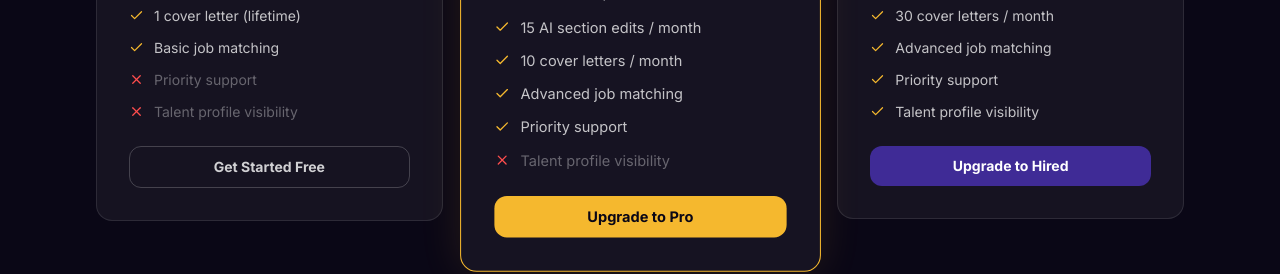
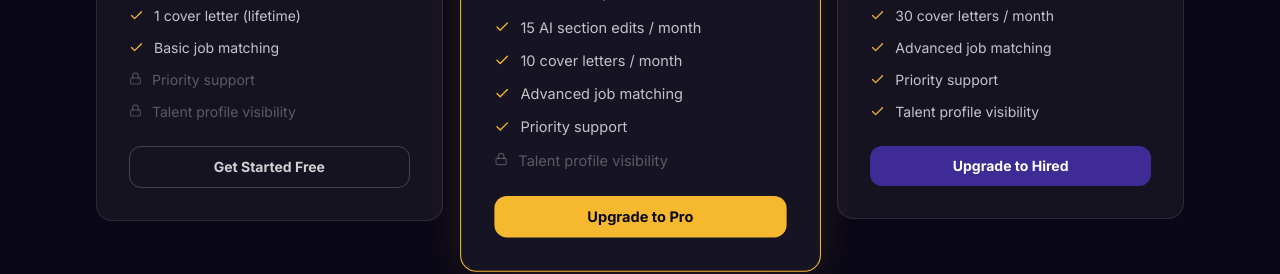
Before and after one commit to Husamalj/hired-jo, a Next.js app: page /pricing in a window 1280 px wide. Shown: the part 480-754 px from the top of the page. Built offline with nearby package versions, Linux system fonts and the light colour scheme; no server answers.

Commit message:
fix: replace X with lock icon for unavailable features on pricing cards
Co-Authored-By: Claude Sonnet 4.6 <noreply@anthropic.com>

```diff
--- a/app/pricing/page.tsx
+++ b/app/pricing/page.tsx
@@ -3,7 +3,7 @@
 import { useState } from "react";
 import Link from "next/link";
 import Navbar from "@/components/Navbar";
-import { Check, X } from "lucide-react";
+import { Check, Lock } from "lucide-react";
 
 type PriceId =
   | "NEXT_PUBLIC_PADDLE_PRICE_PRO"
@@ -151,9 +151,9 @@ export default function PricingPage() {
                     {f.included ? (
                       <Check size={15} className="shrink-0 mt-0.5" style={{ color: "#F5B82E" }} />
                     ) : (
-                      <X size={15} className="shrink-0 mt-0.5" style={{ color: "#ff4d4d" }} />
+                      <Lock size={13} className="shrink-0 mt-0.5" style={{ color: "rgba(255,255,255,0.25)" }} />
                     )}
-                    <span style={{ color: f.included ? "rgba(255,255,255,0.75)" : "rgba(255,255,255,0.35)" }}>
+                    <span style={{ color: f.included ? "rgba(255,255,255,0.75)" : "rgba(255,255,255,0.3)" }}>
                       {f.label}
                     </span>
                   </li>
```
